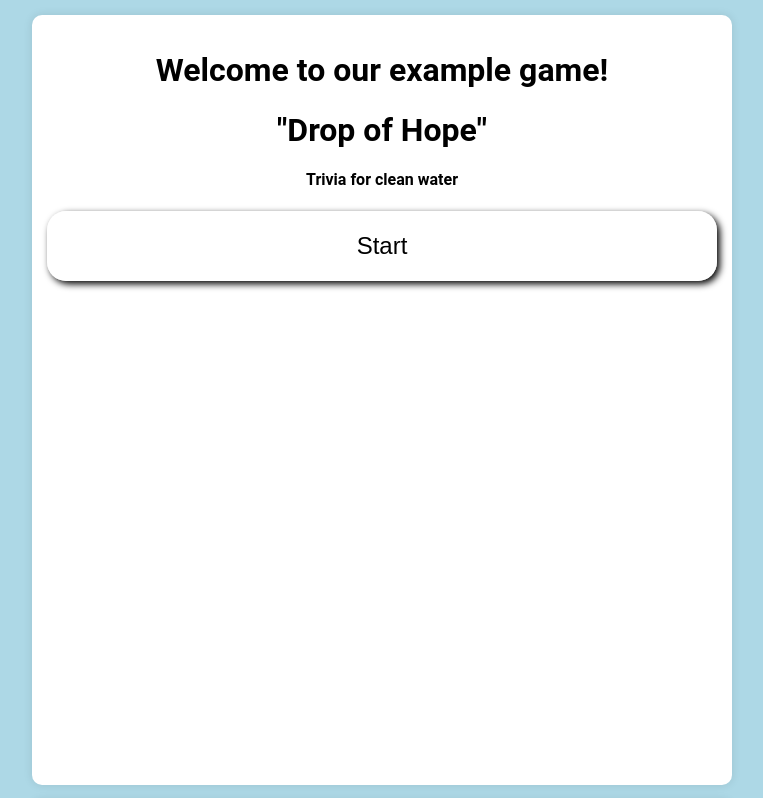
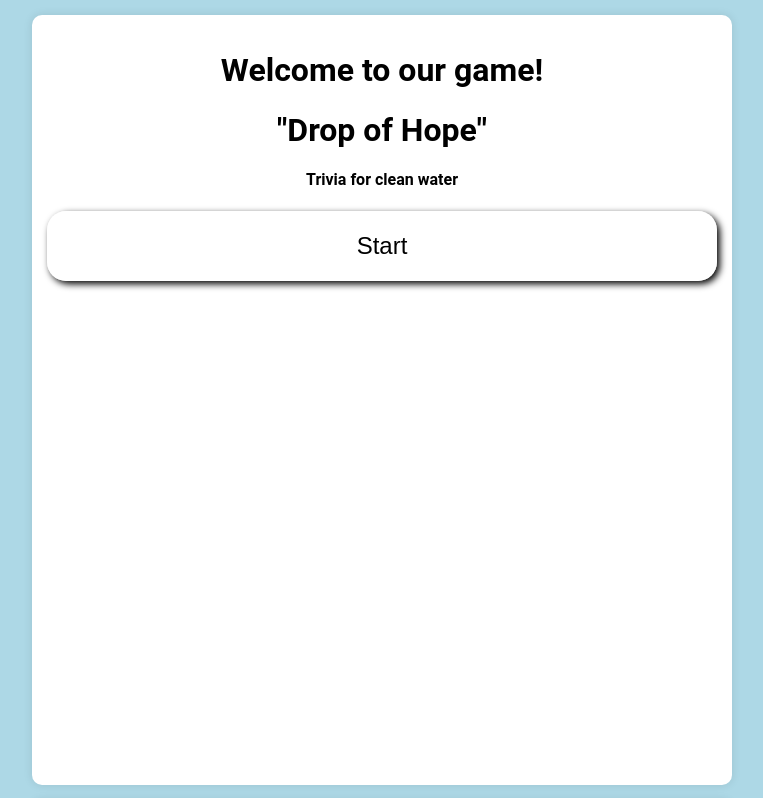
Before and after one commit to josephvu10/UGAMakeathon2, a plain HTML site: page index.html in a window 1280 px wide. Shown: the top 798 px of the page, without its empty margins (258-1021 px from the left). Drawn offline with nearby package versions, Linux system fonts and the light colour scheme; a script that the page names is missing.

Commit message:
Example page 1

```diff
--- a/index.html
+++ b/index.html
@@ -9,7 +9,7 @@
   <body>
     <!-------------- WELCOME SCREEN --------------->
 <div class='screen' id='welcome-screen'>
-    <h1>Welcome to our example game!</h1>
+    <h1>Welcome to our game!</h1>
     <h1>"Drop of Hope"</h1>
     <h4>Trivia for clean water</h4>
     <button class="start-btn">Start</button>
```
